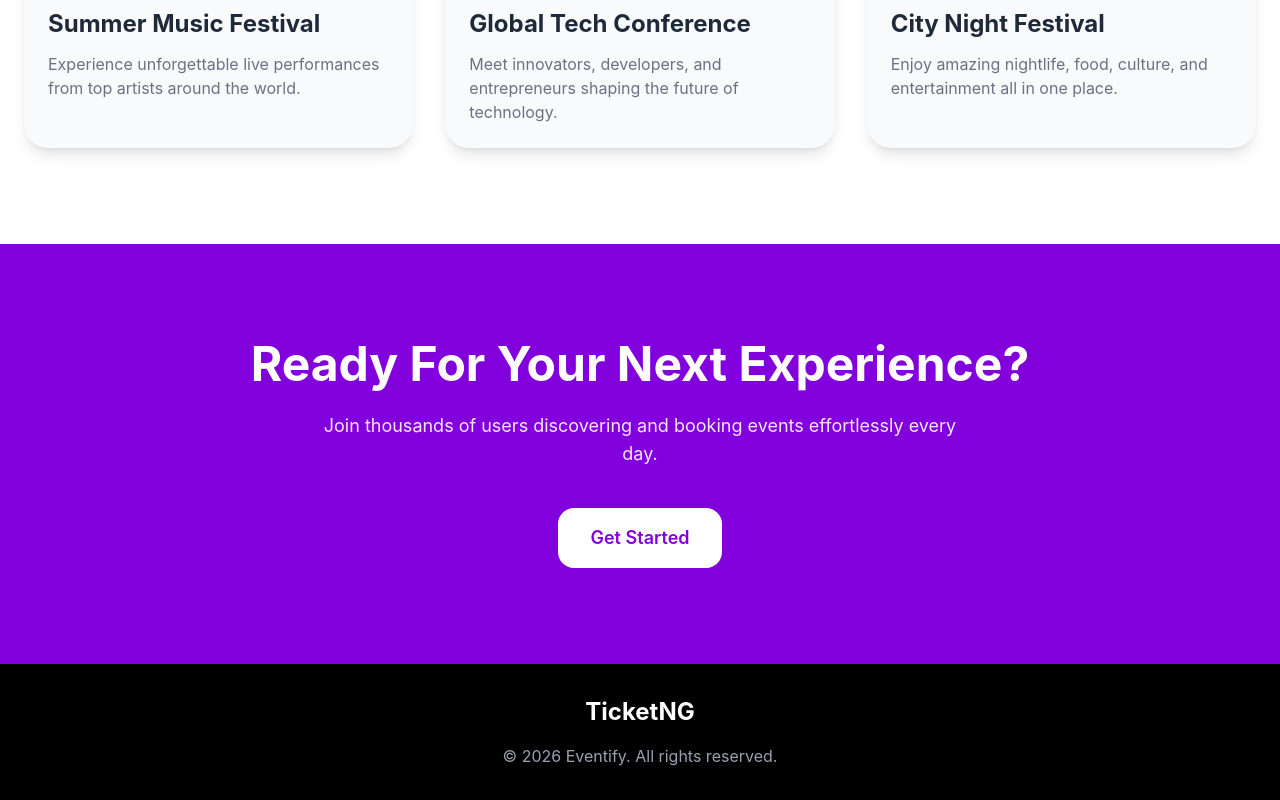
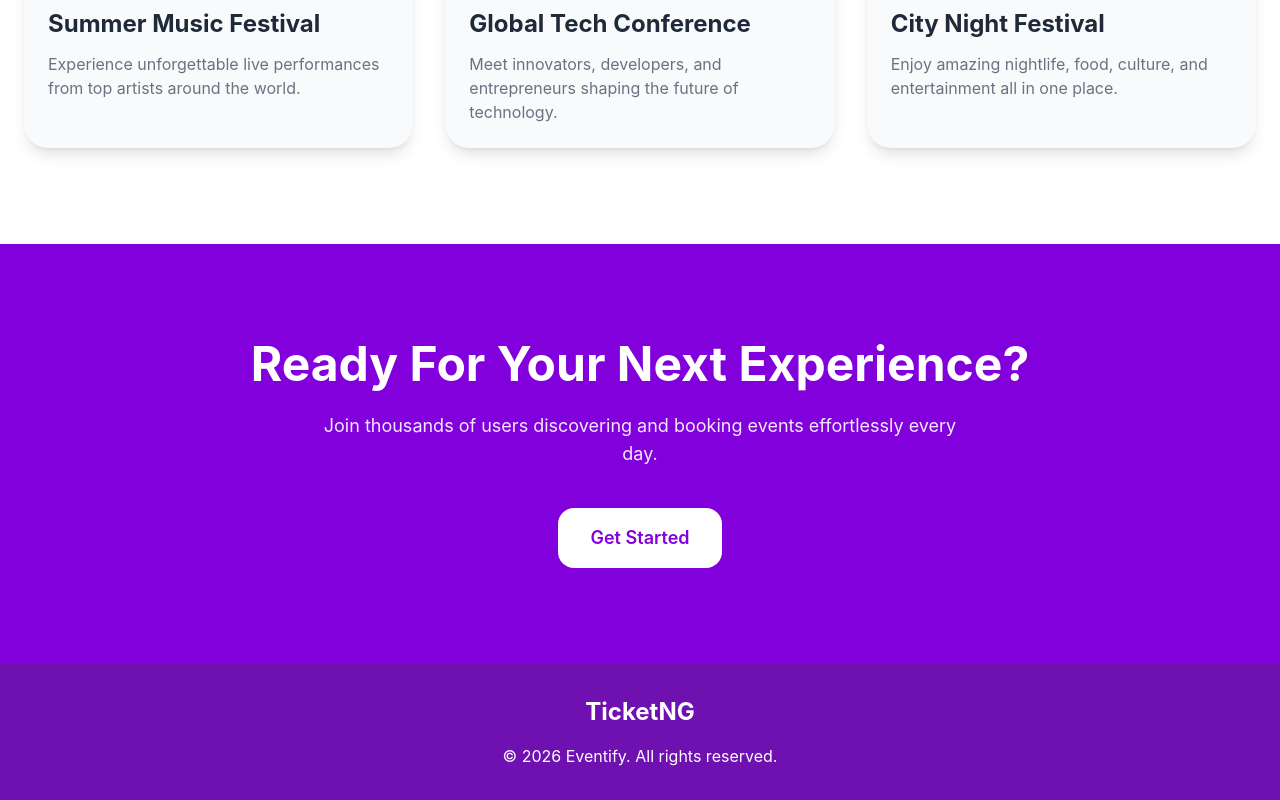
Before and after one commit to ademola1110/Eventbookingplatform, a React (Vite) app: page / in a window 1280 px wide. Shown: the part 2016-2816 px from the top of the page. Built offline with nearby package versions, Linux system fonts and the light colour scheme.

Commit message:
adjustment

```diff
--- a/src/pages/Home.jsx
+++ b/src/pages/Home.jsx
@@ -223,10 +223,12 @@ function Home() {
         </section>
 
         {/* FOOTER */}
-        <footer className="bg-black text-gray-400 py-8 text-center">
+        <footer className="bg-purple-800 text-gray-400 py-8 text-center">
           <h3 className="text-2xl font-bold text-white">TicketNG</h3>
 
-          <p className="mt-4">© 2026 Eventify. All rights reserved.</p>
+          <p className="mt-4 text-white">
+            © 2026 Eventify. All rights reserved.
+          </p>
         </footer>
       </div>
     </div>
```
